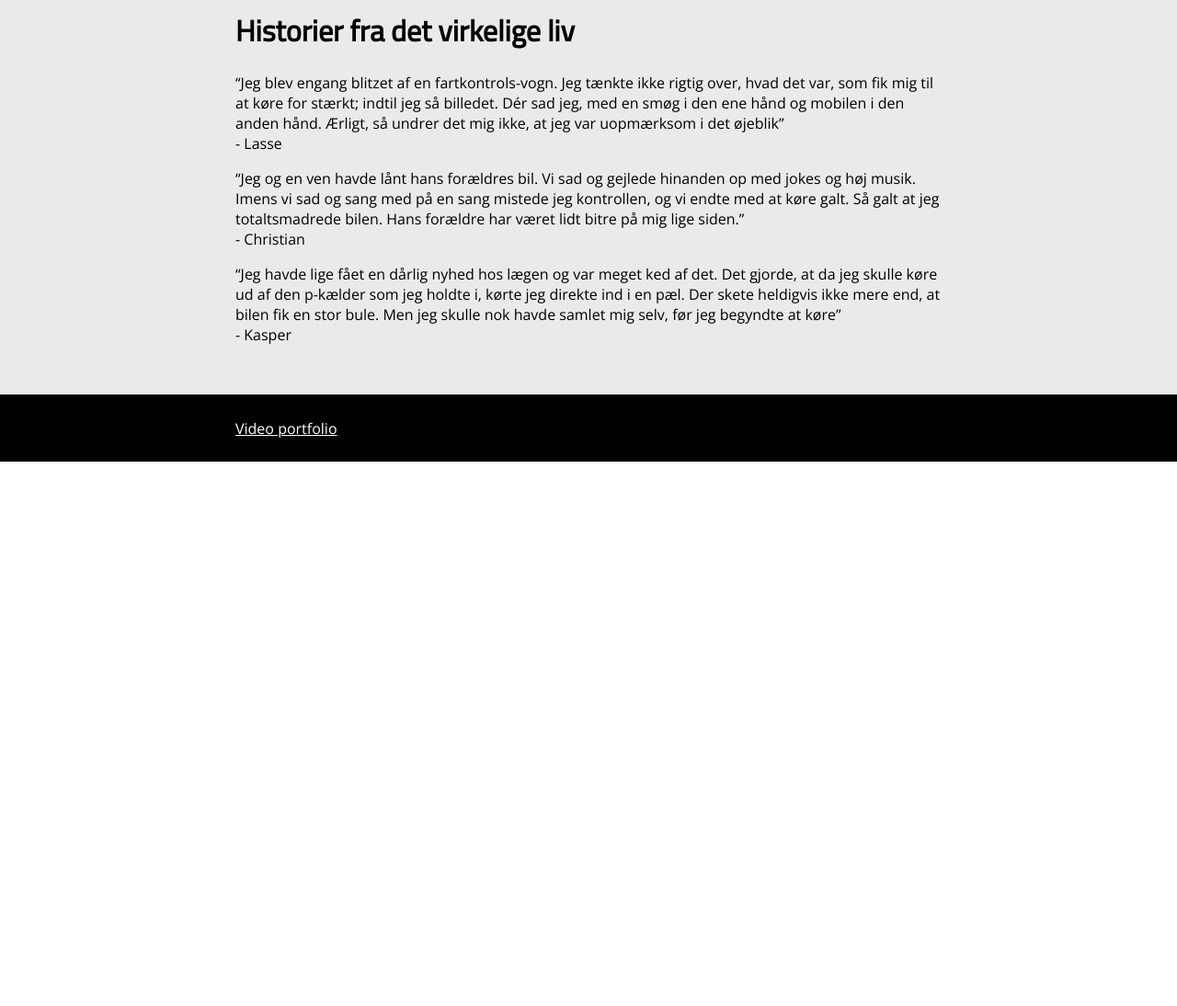
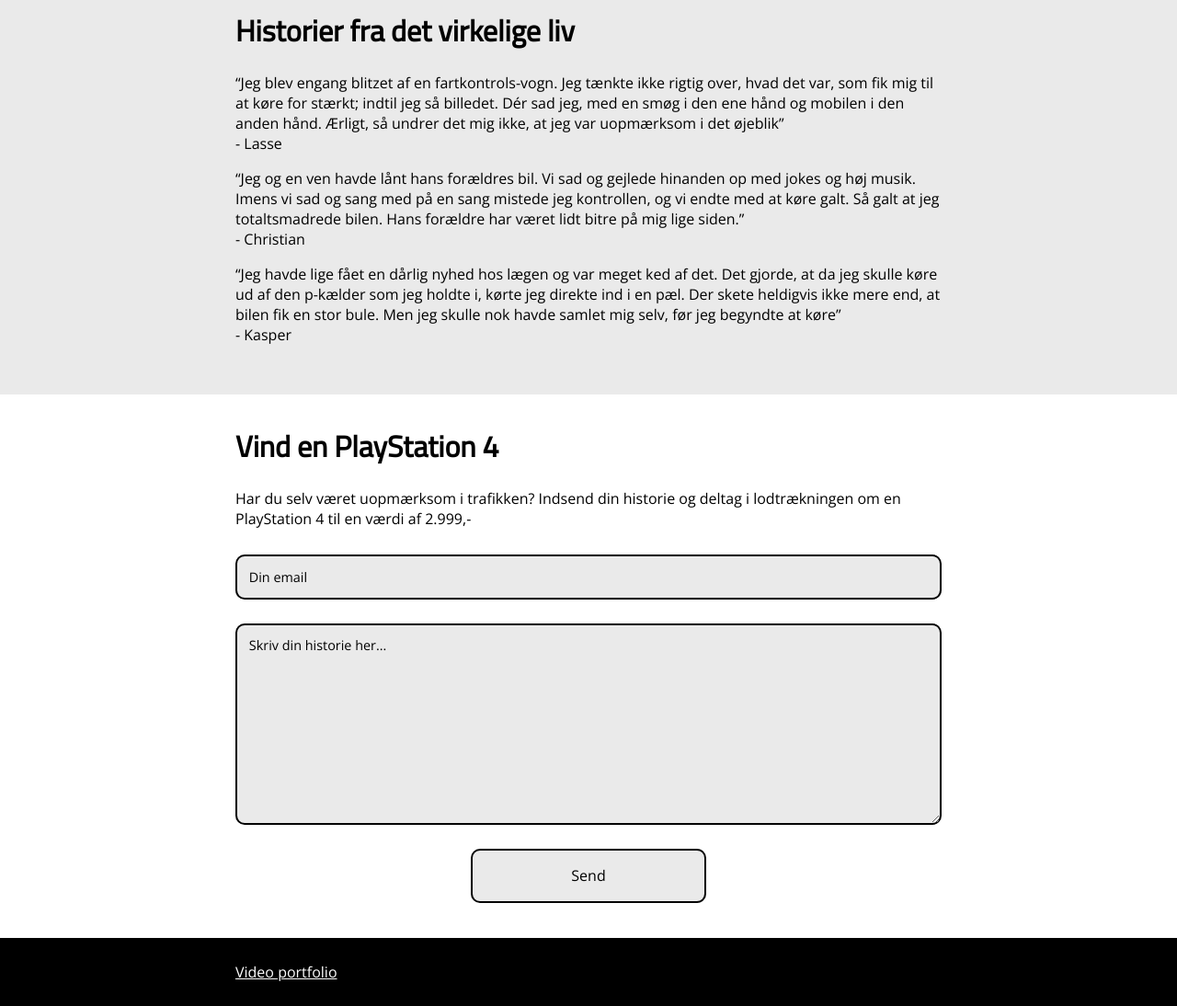
Before and after one commit to emma847k/styrdig, a plain HTML site: page index.html in a window 1280 px wide. Shown: the part 2910-4004 px from the top of the page at 92% size. Before the commit the page ends 3412 px from the top, so only its background shows below. Drawn offline with nearby package versions, Linux system fonts and the light colour scheme.

Commit message:
konkurrence done

```diff
--- a/index.html
+++ b/index.html
@@ -133,6 +133,20 @@
         </div>
     </section>
 
+
+    <section id="form">
+        <h2>Vind en PlayStation 4</h2>
+        <p>Har du selv været uopmærksom i trafikken? Indsend din historie og deltag i lodtrækningen om en PlayStation 4 til en værdi af 2.999,-</p>
+        <form>
+            <input type="email" name="Email" value="Din email">
+            <textarea name="text" rows="10" cols="30">Skriv din historie her...
+</textarea>
+            <button>
+                Send
+            </button>
+        </form>
+    </section>
+
     <footer>
         <a href="videoportfolio.html">Video portfolio</a>
     </footer>
--- a/style.css
+++ b/style.css
@@ -200,6 +200,64 @@ body {
     flex-grow: 1;
 }
 
+/*FORM*/
+
+#form {
+    display: flex;
+    flex-wrap: wrap;
+    flex-direction: column;
+    padding: 2vw 20vw;
+
+}
+
+#form form {
+    flex-grow: 1;
+    display: flex;
+    flex-direction: column;
+}
+
+input {
+    font-family: 'Open Sans', sans-serif;
+    font-size: 0.9em;
+    padding: 1vw 1vw;
+    margin: 1vw 0vw;
+    background-color: #EAEAEA;
+    border: 2px solid #000000;
+    border-radius: 10px;
+}
+
+textarea {
+    font-family: 'Open Sans', sans-serif;
+    font-size: 0.9em;
+    padding: 1vw 1vw;
+    margin: 1vw 0vw;
+    background-color: #EAEAEA;
+    border: 2px solid #000000;
+    border-radius: 10px;
+}
+
+button {
+    font-family: 'Open Sans', sans-serif;
+    font-size: 1em;
+    padding: 1.3vw 1vw;
+    margin: 1vw 20vw;
+    background-color: #EAEAEA;
+    border: 2px solid #000000;
+    border-radius: 10px;
+}
+
+button:hover {
+    font-family: 'Open Sans', sans-serif;
+    font-size: 1em;
+    padding: 1.3vw 1vw;
+    margin: 1vw 20vw;
+    background-color: #3e4857;
+    color: #ffffff;
+    border: 2px solid #000000;
+    border-radius: 10px;
+}
+
+
 /*FOOTER*/
 
 footer {
```
